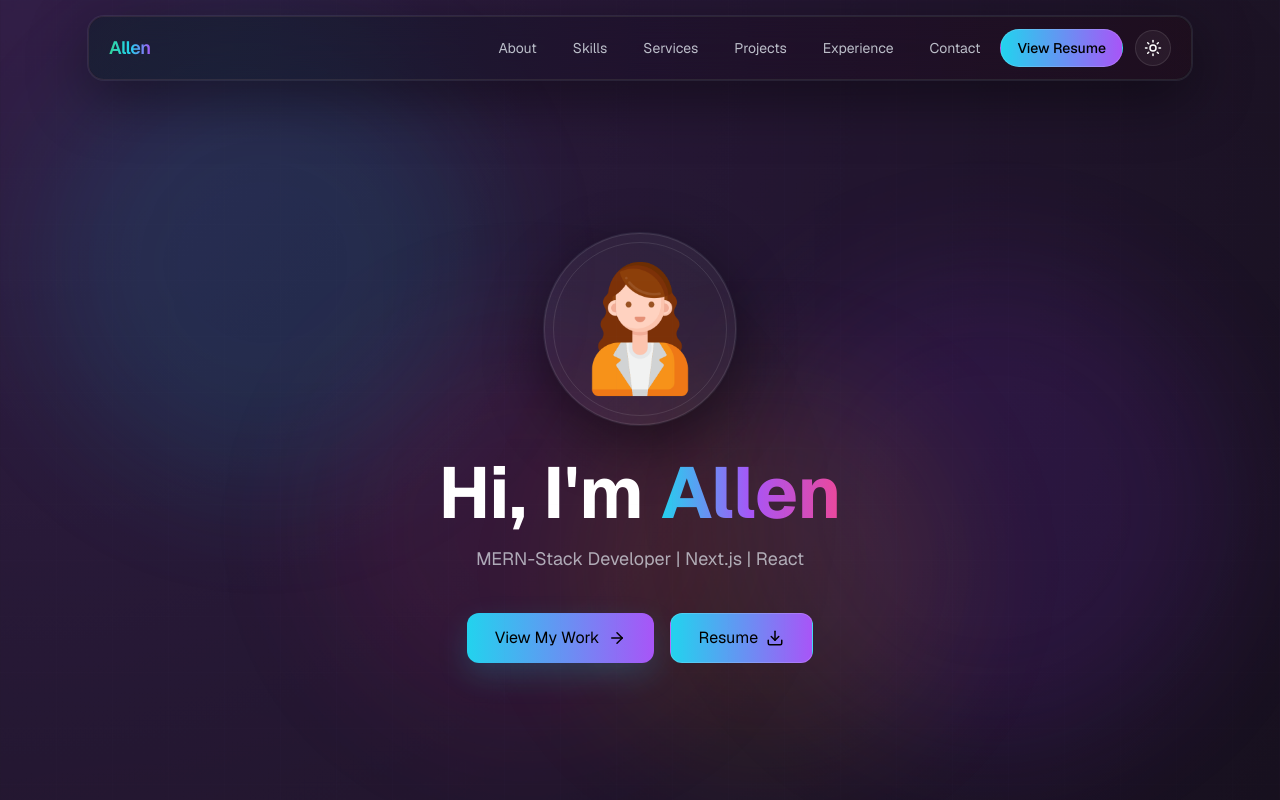
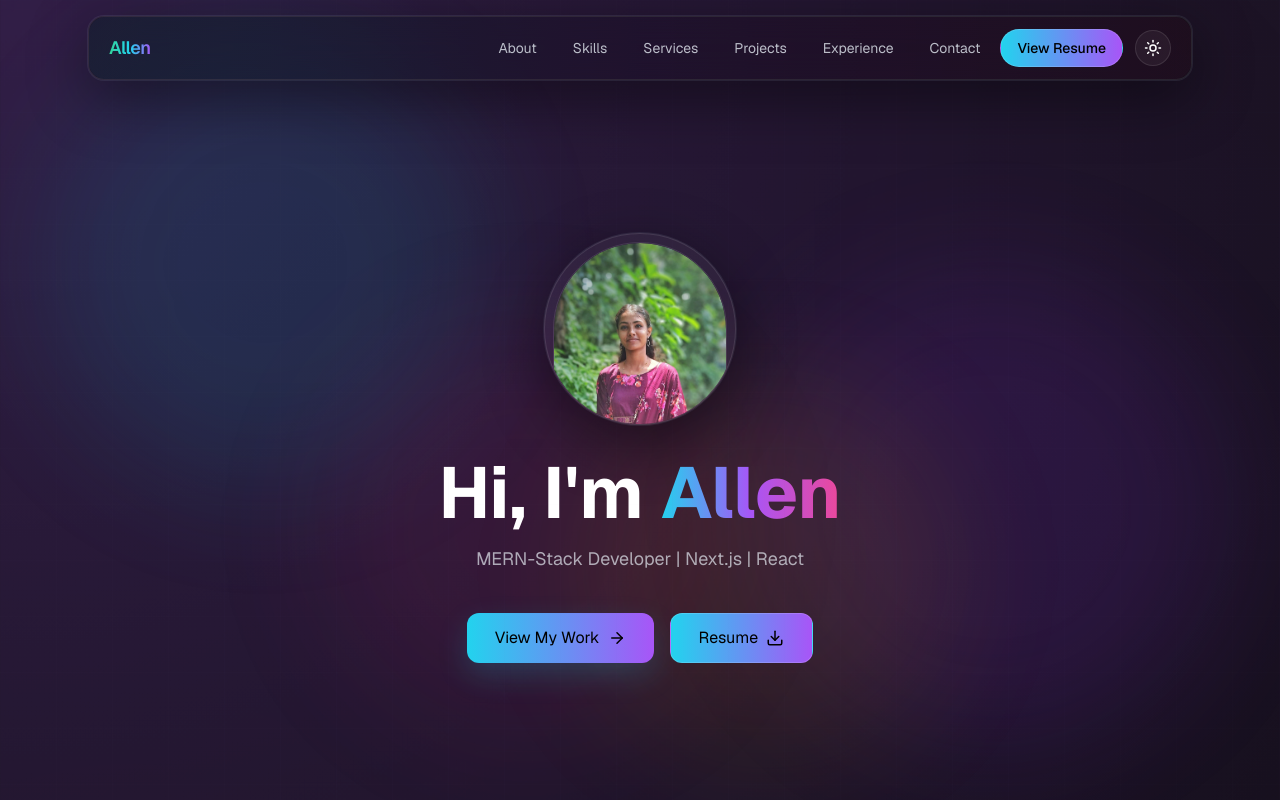
Before and after one commit to aj-allenn/portfolio, a Next.js app: page / in a window 1280 px wide. Shown: the top 800 px of the page. Built offline with nearby package versions, Linux system fonts and the light colour scheme.

Commit message:
github added to project

```diff
--- a/components/Hero.tsx
+++ b/components/Hero.tsx
@@ -26,11 +26,11 @@ const Hero = () => {
         <div className="w-40 h-40 md:w-48 md:h-48 rounded-full overflow-hidden border border-white/10 bg-white/5 p-2 mb-8 shadow-glow">
           <div className="rounded-full overflow-hidden border border-white/10">
           <Image
-            src="/images/sherin.png"
+            src="/images/IMG-20250418-WA0005.jpg.jpeg"
             alt="Allen"
-            width={320}
-            height={320}
-            className="object-cover"
+            width={300}
+            height={300}
+            className="object-cover rounded-full"
             priority
           />
           </div>
--- a/components/Projects.tsx
+++ b/components/Projects.tsx
@@ -2,6 +2,7 @@
 
 import Reveal from "./Reveal";
 import Image from "next/image";
+import { Github } from "lucide-react";
 
 const projects = [
   {
@@ -11,6 +12,7 @@ const projects = [
       "Collaboratively developed a product application as part of a team project. Contributed to requirement analysis, application workflow, and functionality development.",
     tech: ["React", "Express", "MongoDB", "Node.js", "TypeScript", "Tailwind"],
     status: "Team project",
+    sourcecode:"https://github.com/aj-allenn/double-barrel"
   },
   {
     title: "Agency.ai",
@@ -19,6 +21,7 @@ const projects = [
       "Developed a responsive Website using React and Tailwind CSS with reusable components and modern UI design.",
     tech: ["React", "Tailwind"],
     status: "Frontend",
+    sourcecode:"https://github.com/aj-allenn/agency.ai",
   },
   {
     title: "College Management System",
@@ -27,6 +30,7 @@ const projects = [
       "Developed a full-stack College Management System using the MERN stack with secure authentication and scalable APIs.",
     tech: ["Node.js", "Express", "MongoDB", "JavaScript", "Tailwind"],
     status: "Full-stack",
+    sourcecode:"https://github.com/aj-allenn/Express-Student-management",
   },
   {
     title: "Contact Management Application",
@@ -35,6 +39,7 @@ const projects = [
       "Contact management application with CRUD operations and persistent storage.",
     tech: ["React", "JavaScript", "HTML", "CSS"],
     status: "CRUD app",
+    sourcecode:"https://github.com/aj-allenn/Contact-Management-App",
   },
   {
     title: "Weather Application",
@@ -144,6 +149,19 @@ export default function Projects() {
                   {t}
                 </span>
               ))}
+              {/* GITHUB BUTTON */}
+              {project.sourcecode && (
+                <a
+                  href={project.sourcecode}
+                  target="_blank"
+                  rel="noopener noreferrer"
+                  className="inline-flex items-center gap-1 text-xs px-2 py-0.5 rounded-full border border-transparent bg-gradient-to-r from-cyan-400/70 via-blue-500/70 to-purple-500/70 dark:from-cyan-400/50 dark:via-blue-500/50 dark:to-purple-500/50 text-black dark:text-slate-100 shadow-[0_0_18px_rgba(56,189,248,0.35)] hover:brightness-110 transition-all duration-200 hover:-translate-y-0.5"
+                  aria-label={`View ${project.title} on GitHub`}
+                >
+                  <Github size={12} className="shrink-0" />
+                  <span className="tracking-wide">GitHub</span>
+                </a>
+              )}
             </div>
           </Reveal>
         ))}
```
Also changed, not shown: public/images/IMG-20250418-WA0005.jpg.jpeg (added).
